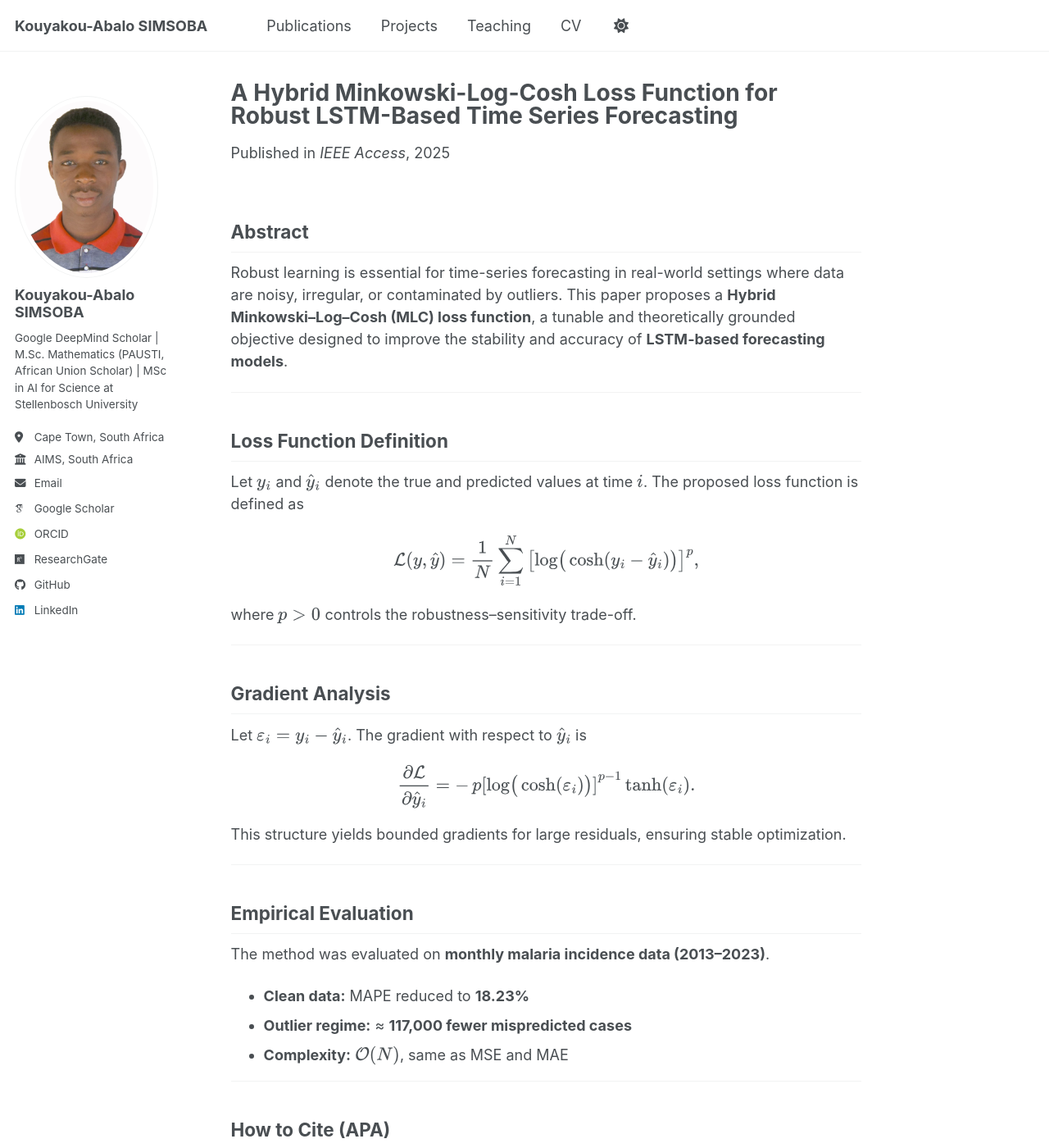
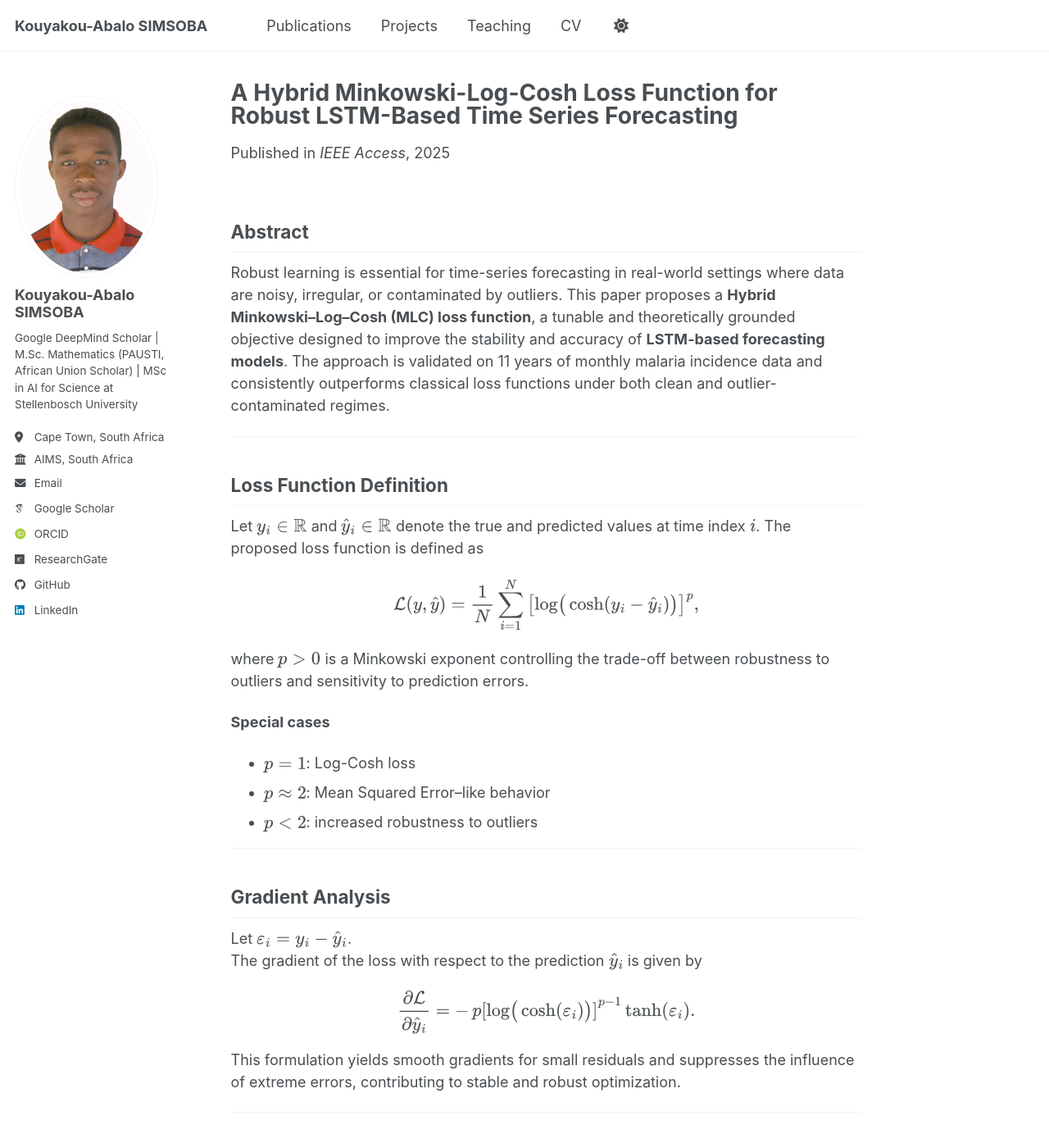
Before and after one commit to simsoba-research/simsoba-research.github.io, a Jekyll site: the page built from _publications/2009-10-01-paper-title-number-1.md, in a window 1280 px wide and 1400 px high. Shown: the whole window at 82% size. Built offline with Jekyll 4.4.1, drawn with Linux system fonts in a browser that asks for light colours; some web fonts are replaced; a script bundle is joined from its source files by our own code; library files that are not in the unit come from our copies; some of the changed text lies outside the part shown.

Commit message:
Update 2009-10-01-paper-title-number-1.md

````diff
--- a/_publications/2009-10-01-paper-title-number-1.md
+++ b/_publications/2009-10-01-paper-title-number-1.md
@@ -5,14 +5,9 @@ category: manuscripts
 permalink: /publication/2025-hybrid-minkowski-log-cosh
 excerpt: >
   We propose a Hybrid Minkowski–Log–Cosh (MLC) loss function for robust
-  LSTM-based time series forecasting in noisy environments.
-  The loss is defined as
-  L(y,ŷ) = (1/N) ∑[log(cosh(yᵢ − ŷᵢ))]ᵖ,
-  where the parameter p controls the trade-off between robustness to
-  outliers and error sensitivity.
-  Experiments on 11 years of malaria incidence data show a reduction in
-  MAPE to 18.23% (vs. 20.96% with MSE) and approximately 117,000 fewer
-  mispredicted cases under outlier contamination.
+  LSTM-based time series forecasting under noisy and outlier-contaminated
+  conditions. The method provides a tunable robustness–sensitivity trade-off
+  and demonstrates improved accuracy on long-horizon malaria incidence data.
 date: 2025-02-15
 venue: 'IEEE Access'
 paperurl: 'https://doi.org/10.1109/ACCESS.2025.3626795'
@@ -22,18 +17,20 @@ mathjax: true
 
 ## Abstract
 
-Robust learning is essential for time-series forecasting in real-world
-settings where data are noisy, irregular, or contaminated by outliers.
-This paper proposes a **Hybrid Minkowski–Log–Cosh (MLC) loss function**,
-a tunable and theoretically grounded objective designed to improve the
-stability and accuracy of **LSTM-based forecasting models**.
+Robust learning is essential for time-series forecasting in real-world settings
+where data are noisy, irregular, or contaminated by outliers. This paper proposes
+a **Hybrid Minkowski–Log–Cosh (MLC) loss function**, a tunable and theoretically
+grounded objective designed to improve the stability and accuracy of
+**LSTM-based forecasting models**. The approach is validated on 11 years of
+monthly malaria incidence data and consistently outperforms classical loss
+functions under both clean and outlier-contaminated regimes.
 
 ---
 
 ## Loss Function Definition
 
-Let $y_i$ and $\hat{y}_i$ denote the true and predicted values at time $i$.
-The proposed loss function is defined as
+Let $y_i \in \mathbb{R}$ and $\hat{y}_i \in \mathbb{R}$ denote the true and predicted
+values at time index $i$. The proposed loss function is defined as
 
 $$
 \mathcal{L}(y,\hat{y})
@@ -42,14 +39,20 @@ $$
 \left[\log\!\big(\cosh(y_i - \hat{y}_i)\big)\right]^p,
 $$
 
-where $p > 0$ controls the robustness–sensitivity trade-off.
+where $p > 0$ is a Minkowski exponent controlling the trade-off between robustness
+to outliers and sensitivity to prediction errors.
+
+**Special cases**
+- $p = 1$: Log-Cosh loss
+- $p \approx 2$: Mean Squared Error–like behavior
+- $p < 2$: increased robustness to outliers
 
 ---
 
 ## Gradient Analysis
 
 Let $\varepsilon_i = y_i - \hat{y}_i$.
-The gradient with respect to $\hat{y}_i$ is
+The gradient of the loss with respect to the prediction $\hat{y}_i$ is given by
 
 $$
 \frac{\partial \mathcal{L}}{\partial \hat{y}_i}
@@ -59,24 +62,80 @@ $$
 \tanh(\varepsilon_i).
 $$
 
-This structure yields bounded gradients for large residuals, ensuring
-stable optimization.
+This formulation yields smooth gradients for small residuals and suppresses the
+influence of extreme errors, contributing to stable and robust optimization.
 
 ---
 
 ## Empirical Evaluation
 
-The method was evaluated on **monthly malaria incidence data (2013–2023)**.
+The proposed loss was evaluated using **LSTM models** on **monthly malaria
+incidence data (2013–2023)**.
 
-- **Clean data:** MAPE reduced to **18.23%**
-- **Outlier regime:** ≈ **117,000 fewer mispredicted cases**
-- **Complexity:** $\mathcal{O}(N)$, same as MSE and MAE
+- **Clean data regime:**
+  Mean Absolute Percentage Error (MAPE) reduced to **18.23%**, compared to
+  **20.96%** under MSE.
+
+- **Outlier-contaminated regime:**
+  Approximately **117,000 fewer mispredicted cases** relative to MSE.
+
+- **Computational complexity:**
+  Training complexity remains $\mathcal{O}(N)$, matching standard regression
+  losses.
 
 ---
 
-## How to Cite (APA)
+## Key Contributions
 
+- A novel hybrid loss function with tunable robustness
+- Explicit gradient-based analysis explaining stability
+- Improved forecasting accuracy on real public health data
+- Plug-and-play compatibility with LSTM and deep learning models
+
+---
+
+## How to Cite
+
+### APA
 Simsoba, K.-A., Oscar, N., & Mageto, T. (2025).
 *A Hybrid Minkowski-Log-Cosh Loss Function for Robust LSTM-Based Time Series Forecasting*.
 **IEEE Access, 13**, 187307–187319.
 https://doi.org/10.1109/ACCESS.2025.3626795
+
+---
+
+### IEEE
+K.-A. Simsoba, N. Oscar, and T. Mageto,
+“A Hybrid Minkowski-Log-Cosh Loss Function for Robust LSTM-Based Time Series Forecasting,”
+*IEEE Access*, vol. 13, pp. 187307–187319, 2025,
+doi:10.1109/ACCESS.2025.3626795.
+
+---
+
+### Harvard
+Simsoba, K.-A., Oscar, N. and Mageto, T. (2025)
+‘A Hybrid Minkowski-Log-Cosh Loss Function for Robust LSTM-Based Time Series Forecasting’,
+*IEEE Access*, 13, pp. 187307–187319.
+doi:10.1109/ACCESS.2025.3626795.
+
+---
+
+### Vancouver
+Simsoba K-A, Oscar N, Mageto T.
+A Hybrid Minkowski-Log-Cosh Loss Function for Robust LSTM-Based Time Series Forecasting.
+IEEE Access. 2025;13:187307–187319.
+doi:10.1109/ACCESS.2025.3626795.
+
+---
+
+### BibTeX
+```bibtex
+@article{Simsoba2025MLC,
+  author  = {Simsoba, Kouyakou-Abalo and Oscar, Ngesa and Mageto, Thomas},
+  title   = {A Hybrid Minkowski-Log-Cosh Loss Function for Robust LSTM-Based Time Series Forecasting},
+  journal = {IEEE Access},
+  volume  = {13},
+  pages   = {187307--187319},
+  year    = {2025},
+  doi     = {10.1109/ACCESS.2025.3626795}
+}
````
